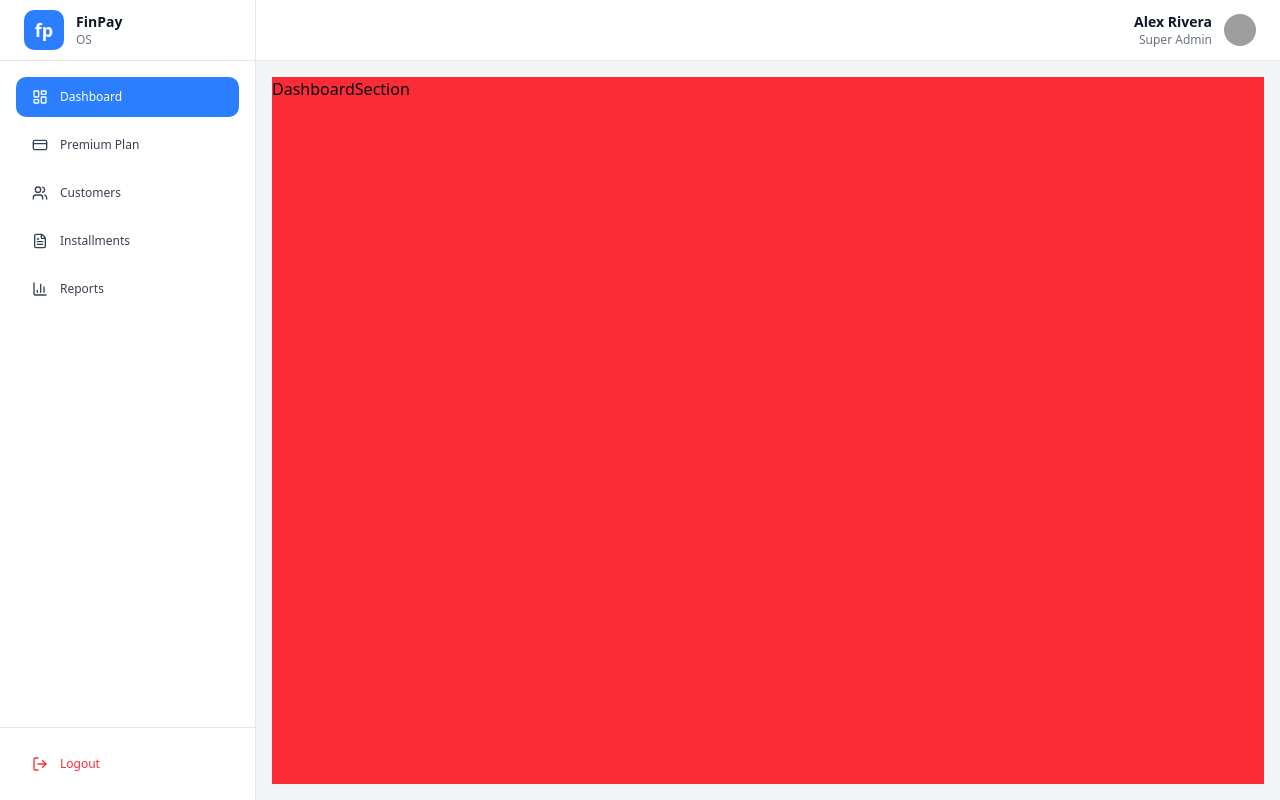
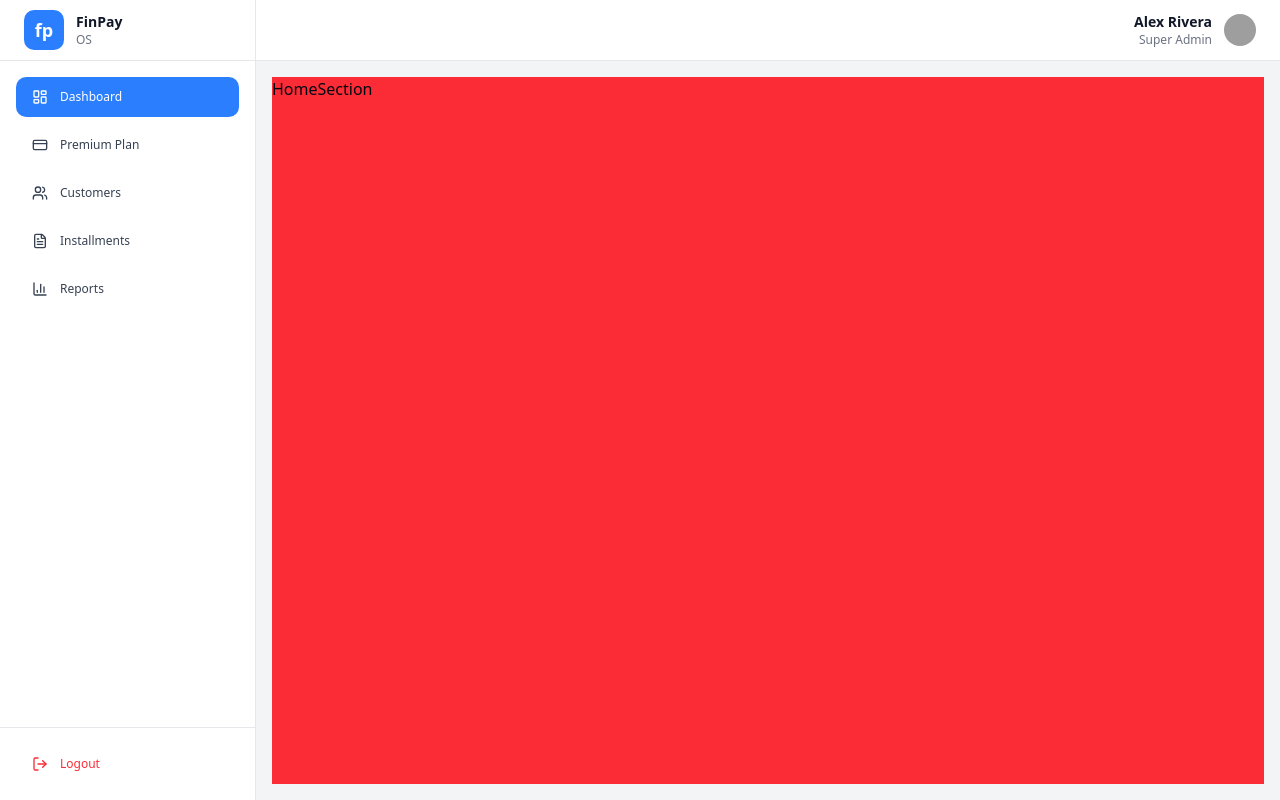
Before and after one commit to Gerardusdavidbayuaji/chakra-app, a React app in the folder Frontend/: page / in a window 1280 px wide. Built offline with nearby package versions, Linux system fonts and the light colour scheme; grey boxes are pictures that could not be loaded; the HTML template or start-up script is replaced by a standard one.

Commit message:
feat: update layout for all sections

```diff
--- a/Frontend/src/components/customers/index.tsx
+++ b/Frontend/src/components/customers/index.tsx
@@ -1,5 +1,7 @@
 const CustomersSection = () => {
-  return <div className="bg-red-600 h-full w-full">CustomersSection</div>;
+  return (
+    <section className="bg-red-500 h-full w-full">CustomersSection</section>
+  );
 };
 
 export default CustomersSection;
--- a/Frontend/src/components/dashboard/index.tsx
+++ b/Frontend/src/components/dashboard/index.tsx
@@ -1,5 +1,7 @@
 const DashboardSection = () => {
-  return <div className="bg-red-500 h-full w-full">DashboardSection</div>;
+  return (
+    <section className="bg-red-500 h-full w-full">DashboardSection</section>
+  );
 };
 
 export default DashboardSection;
--- a/Frontend/src/components/installments/index.tsx
+++ b/Frontend/src/components/installments/index.tsx
@@ -1,5 +1,7 @@
 const InstallmentsSection = () => {
-  return <div className="bg-red-700 h-full w-full">InstallmentsSection</div>;
+  return (
+    <section className="bg-red-500 h-full w-full">InstallmentsSection</section>
+  );
 };
 
 export default InstallmentsSection;
--- a/Frontend/src/components/premium-plan/index.tsx
+++ b/Frontend/src/components/premium-plan/index.tsx
@@ -1,5 +1,7 @@
 const PremiumPlanSection = () => {
-  return <div className="bg-red-800 h-full w-full">PremiumPlanSection</div>;
+  return (
+    <section className="bg-red-500 h-full w-full">PremiumPlanSection</section>
+  );
 };
 
 export default PremiumPlanSection;
--- a/Frontend/src/components/reports/index.tsx
+++ b/Frontend/src/components/reports/index.tsx
@@ -1,5 +1,5 @@
 const ReportsSection = () => {
-  return <div className="bg-red-900 h-full w-full">ReportsSection</div>;
+  return <section className="bg-red-500 h-full w-full">ReportsSection</section>;
 };
 
 export default ReportsSection;
--- a/Frontend/src/main.tsx
+++ b/Frontend/src/main.tsx
@@ -1,14 +1,11 @@
-import { BrowserRouter } from "react-router-dom";
 import { createRoot } from "react-dom/client";
 import { StrictMode } from "react";
 
+import App from "./routes";
 import "./styles/index.css";
-import Home from "./pages";
 
 createRoot(document.getElementById("root")!).render(
   <StrictMode>
-    <BrowserRouter>
-      <Home />
-    </BrowserRouter>
+    <App />
   </StrictMode>,
 );
--- a/Frontend/src/pages/index.tsx
+++ b/Frontend/src/pages/index.tsx
@@ -1,12 +1,12 @@
-import DashboardSection from "@/components/dashboard";
+import HomeSection from "@/components/home";
 import Layout from "@/components/Layout";
 
-const Home = () => {
+const HomePage = () => {
   return (
     <Layout>
-      <DashboardSection />
+      <HomeSection />
     </Layout>
   );
 };
 
-export default Home;
+export default HomePage;
```
